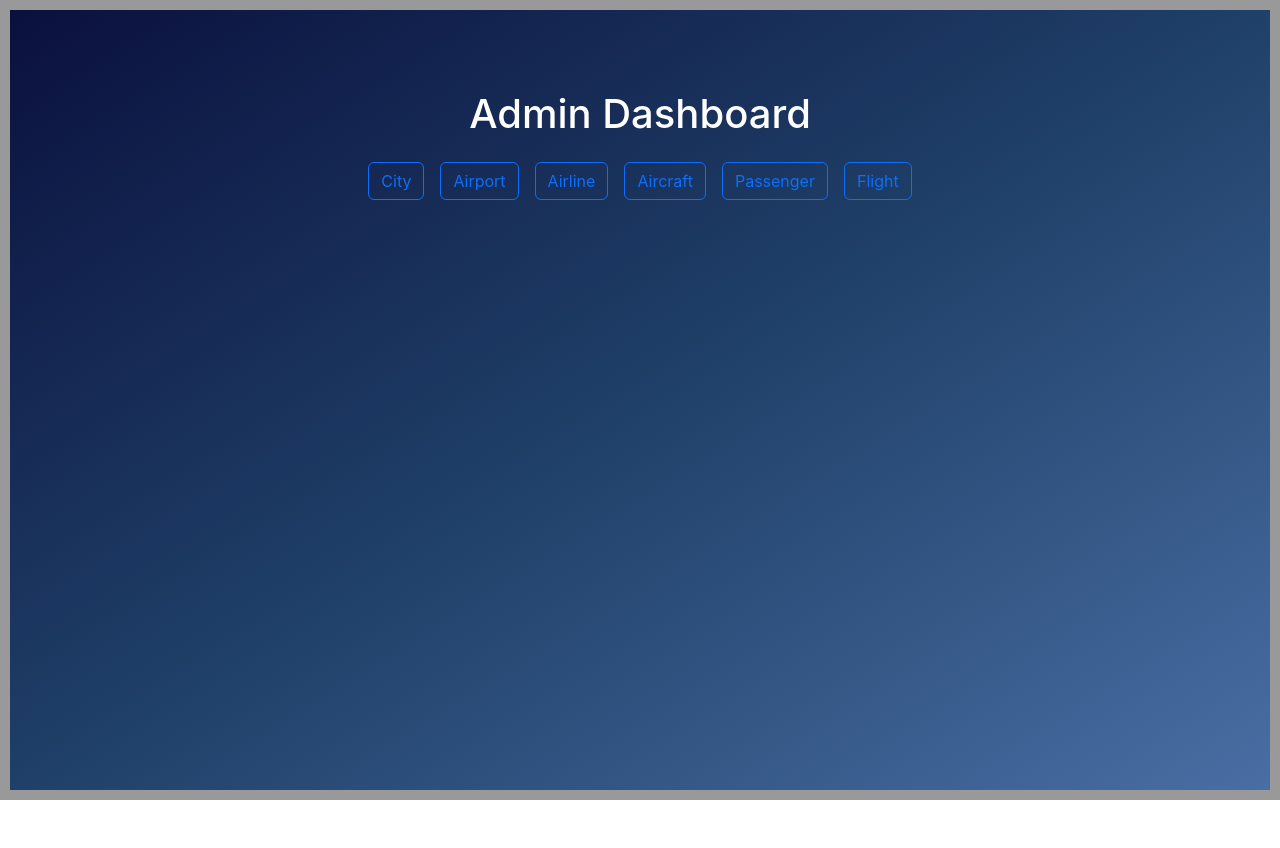
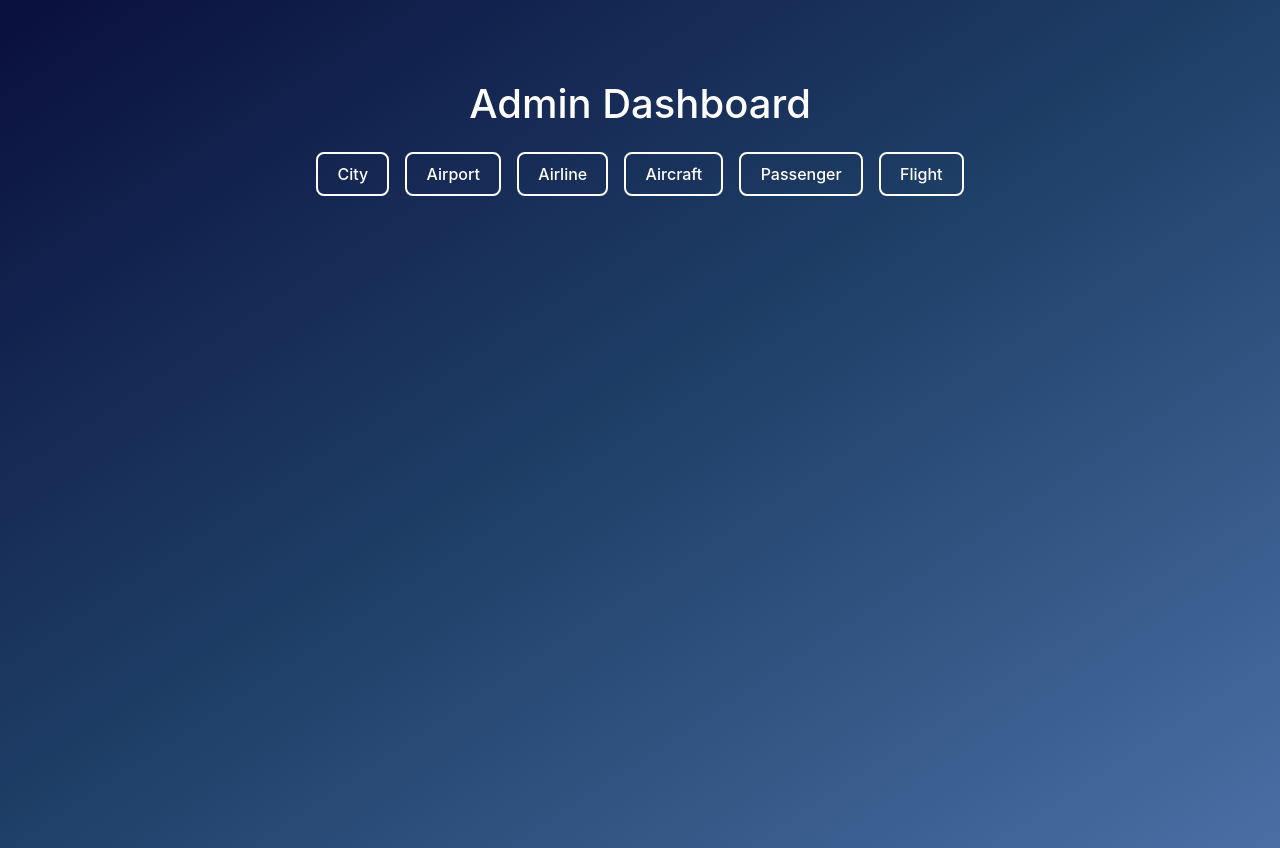
Before and after one commit to mimya2008/react-rest-app-airport-api-team10-final, a React (Create React App) app: page /admindashboard in a window 1280 px wide. Before the commit the page ends 800 px from the top, so only its background shows below. Built offline with nearby package versions, Linux system fonts and the light colour scheme.

Commit message:
Admin CSS

```diff
--- a/src/AdminDashboard.js
+++ b/src/AdminDashboard.js
@@ -19,7 +19,7 @@ function AdminDashboard() {
         {entities.map((entity) => (
           <button
             key={entity}
-            className="btn btn-outline-primary"
+            className="btn-admin"
             onClick={() => setSelectedEntity(entity.toLowerCase())}
           >
             {entity}
--- a/src/components/styles.css
+++ b/src/components/styles.css
@@ -3,7 +3,6 @@ body {
     font-family: -apple-system, BlinkMacSystemFont, 'Segoe UI', Roboto, Helvetica, Arial, sans-serif;
     background: linear-gradient(to bottom right, #0a0f3d, #1f4068, #4a6fa5);
     color: white;
-    border: 10px solid #999;
     box-sizing: border-box;
     min-height: 100vh;
   }
```
